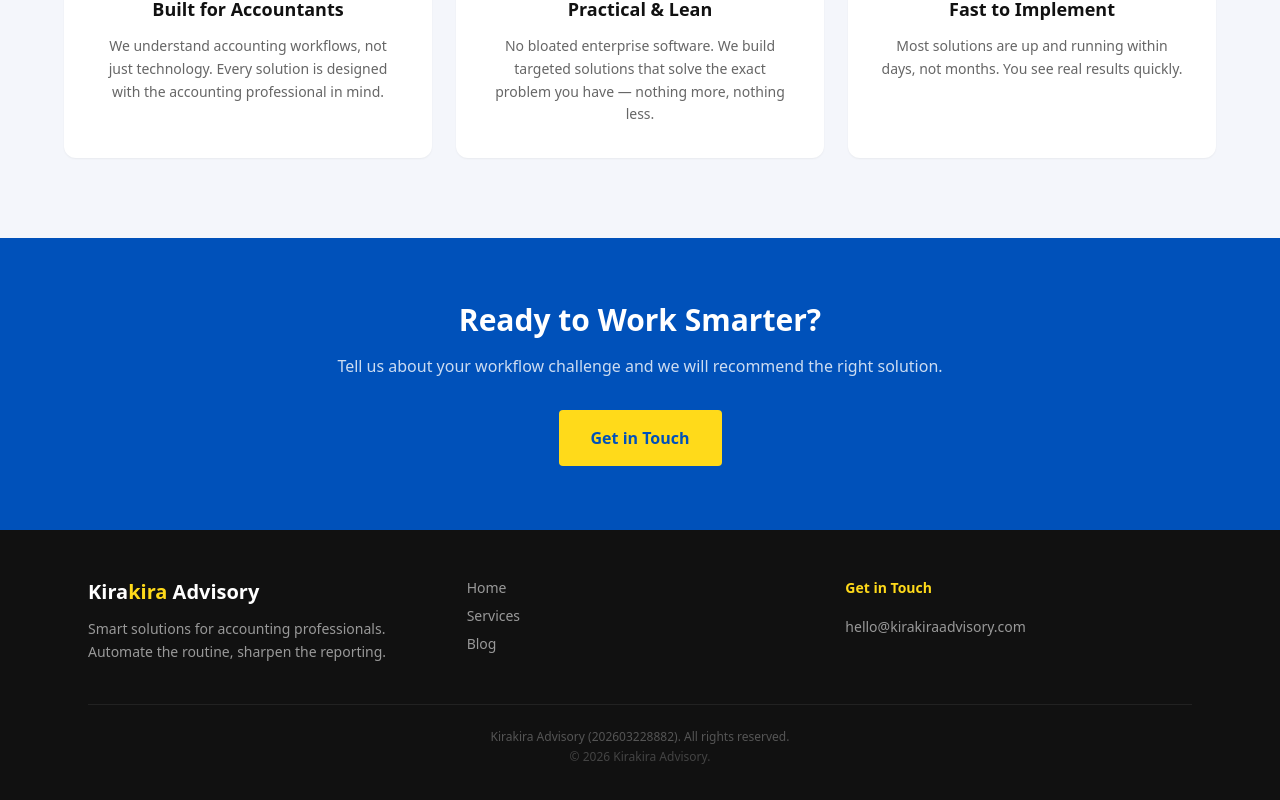
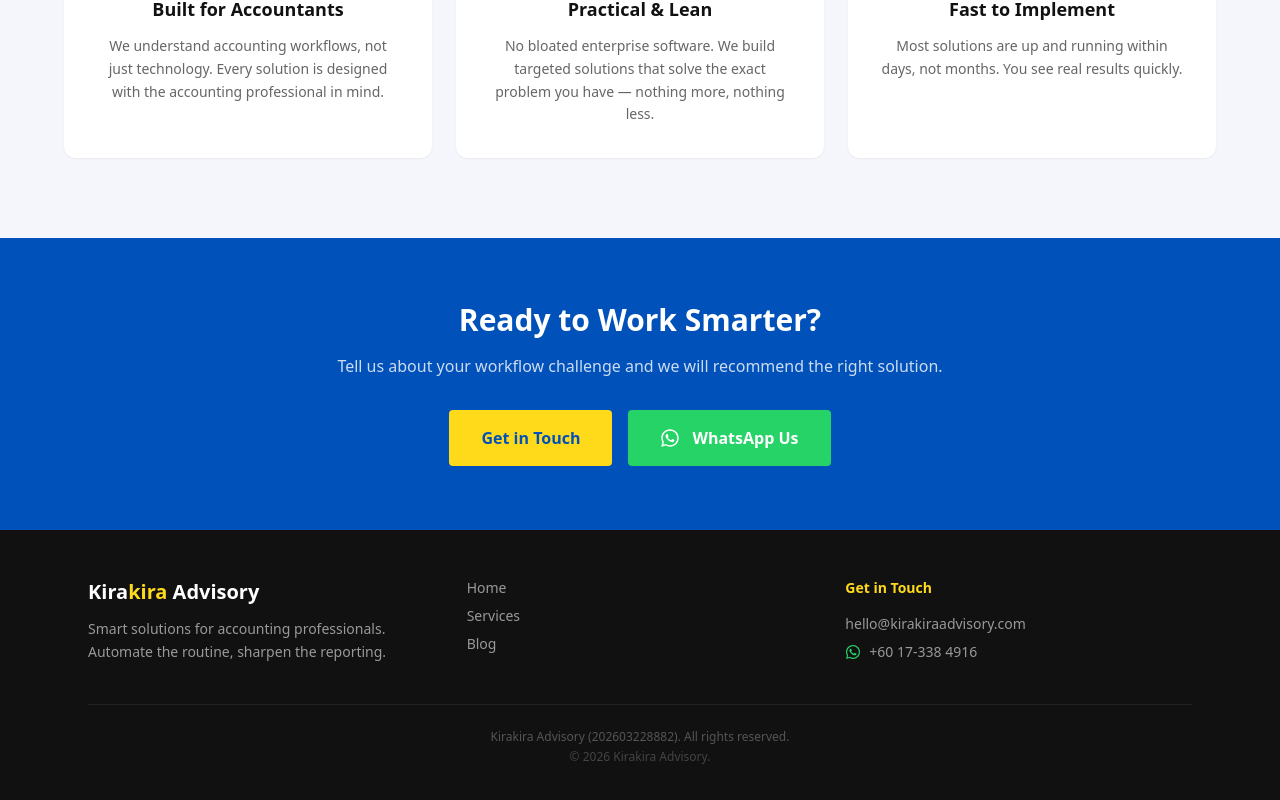
Before and after one commit to chaowmunhoong-ctrl/kirakira-advisory, a Next.js app: page / in a window 1280 px wide. Shown: the part 1788-2588 px from the top of the page. Built offline with nearby package versions, Linux system fonts and the light colour scheme.

Commit message:
Replace floating WhatsApp with footer link and homepage CTA button

```diff
--- a/app/components/Footer.tsx
+++ b/app/components/Footer.tsx
@@ -26,9 +26,23 @@
           {/* Contact */}
           <div>
             <p className="text-sm font-bold mb-4" style={{ color: '#FFDA1A' }}>Get in Touch</p>
-            <a href="mailto:hello@kirakiraadvisory.com" className="text-sm hover:text-white transition" style={{ color: '#999' }}>
-              hello@kirakiraadvisory.com
-            </a>
+            <div className="flex flex-col gap-2">
+              <a href="mailto:hello@kirakiraadvisory.com" className="text-sm hover:text-white transition" style={{ color: '#999' }}>
+                hello@kirakiraadvisory.com
+              </a>
+              <a
+                href="https://wa.me/60173384916"
+                target="_blank"
+                rel="noopener noreferrer"
+                className="flex items-center gap-2 text-sm hover:text-white transition"
+                style={{ color: '#999' }}
+              >
+                <svg viewBox="0 0 32 32" width="16" height="16" fill="#25D366" xmlns="http://www.w3.org/2000/svg">
+                  <path d="M16 2C8.268 2 2 8.268 2 16c0 2.478.668 4.797 1.832 6.793L2 30l7.418-1.805A13.94 13.94 0 0 0 16 30c7.732 0 14-6.268 14-14S23.732 2 16 2zm0 25.6a11.556 11.556 0 0 1-5.91-1.617l-.424-.252-4.402 1.07 1.1-4.285-.276-.44A11.556 11.556 0 0 1 4.4 16C4.4 9.59 9.59 4.4 16 4.4S27.6 9.59 27.6 16 22.41 27.6 16 27.6zm6.344-8.676c-.348-.174-2.06-1.016-2.38-1.132-.32-.116-.553-.174-.786.174-.232.347-.9 1.132-1.103 1.365-.203.232-.405.26-.754.086-.348-.174-1.47-.542-2.8-1.726-1.034-.922-1.732-2.06-1.936-2.408-.203-.348-.022-.536.153-.71.157-.156.348-.405.522-.608.174-.202.232-.347.348-.579.116-.232.058-.434-.029-.608-.087-.174-.786-1.896-1.077-2.597-.283-.682-.57-.59-.786-.6l-.67-.012c-.232 0-.608.087-.927.434-.319.348-1.218 1.19-1.218 2.9s1.247 3.363 1.42 3.595c.174.232 2.454 3.747 5.945 5.254.832.36 1.48.574 1.985.734.834.267 1.594.23 2.194.14.67-.1 2.06-.842 2.35-1.656.29-.813.29-1.51.203-1.656-.086-.145-.319-.232-.667-.406z"/>
+                </svg>
+                +60 17-338 4916
+              </a>
+            </div>
           </div>
 
         </div>
--- a/app/layout.tsx
+++ b/app/layout.tsx
@@ -2,7 +2,6 @@
 import './globals.css'
 import Navbar from './components/Navbar'
 import Footer from './components/Footer'
-import WhatsAppButton from './components/WhatsAppButton'
 
 export const metadata: Metadata = {
   title: 'Kirakira Advisory — Smart Solutions for Accountants',
@@ -16,7 +15,6 @@
         <Navbar />
         <main>{children}</main>
         <Footer />
-        <WhatsAppButton />
       </body>
     </html>
   )
--- a/app/page.tsx
+++ b/app/page.tsx
@@ -141,6 +141,7 @@
           <p className="mb-8" style={{ color: 'rgba(255,255,255,0.8)' }}>
             Tell us about your workflow challenge and we will recommend the right solution.
           </p>
+          <div className="flex flex-col sm:flex-row gap-4 justify-center">
             <a
               href="mailto:hello@kirakiraadvisory.com"
               className="inline-block px-8 py-4 rounded font-bold text-base hover:opacity-90 transition"
@@ -148,6 +149,19 @@
             >
               Get in Touch
             </a>
+            <a
+              href="https://wa.me/60173384916"
+              target="_blank"
+              rel="noopener noreferrer"
+              className="inline-flex items-center gap-3 px-8 py-4 rounded font-bold text-base hover:opacity-90 transition"
+              style={{ backgroundColor: '#25D366', color: '#fff' }}
+            >
+              <svg viewBox="0 0 32 32" width="20" height="20" fill="white" xmlns="http://www.w3.org/2000/svg">
+                <path d="M16 2C8.268 2 2 8.268 2 16c0 2.478.668 4.797 1.832 6.793L2 30l7.418-1.805A13.94 13.94 0 0 0 16 30c7.732 0 14-6.268 14-14S23.732 2 16 2zm0 25.6a11.556 11.556 0 0 1-5.91-1.617l-.424-.252-4.402 1.07 1.1-4.285-.276-.44A11.556 11.556 0 0 1 4.4 16C4.4 9.59 9.59 4.4 16 4.4S27.6 9.59 27.6 16 22.41 27.6 16 27.6zm6.344-8.676c-.348-.174-2.06-1.016-2.38-1.132-.32-.116-.553-.174-.786.174-.232.347-.9 1.132-1.103 1.365-.203.232-.405.26-.754.086-.348-.174-1.47-.542-2.8-1.726-1.034-.922-1.732-2.06-1.936-2.408-.203-.348-.022-.536.153-.71.157-.156.348-.405.522-.608.174-.202.232-.347.348-.579.116-.232.058-.434-.029-.608-.087-.174-.786-1.896-1.077-2.597-.283-.682-.57-.59-.786-.6l-.67-.012c-.232 0-.608.087-.927.434-.319.348-1.218 1.19-1.218 2.9s1.247 3.363 1.42 3.595c.174.232 2.454 3.747 5.945 5.254.832.36 1.48.574 1.985.734.834.267 1.594.23 2.194.14.67-.1 2.06-.842 2.35-1.656.29-.813.29-1.51.203-1.656-.086-.145-.319-.232-.667-.406z"/>
+              </svg>
+              WhatsApp Us
+            </a>
+          </div>
         </div>
       </section>
 
```
Lines whose indentation alone changed are shown as unchanged.
